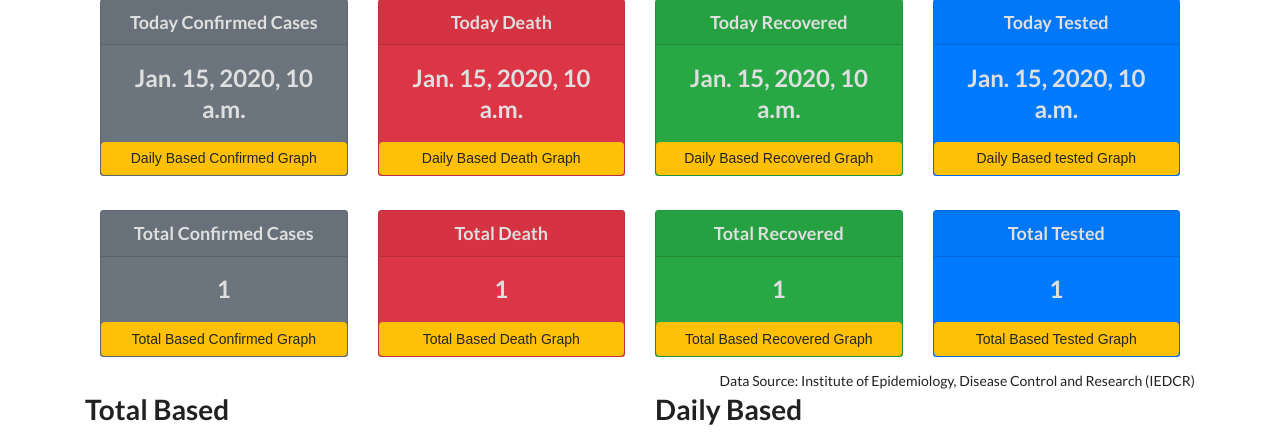
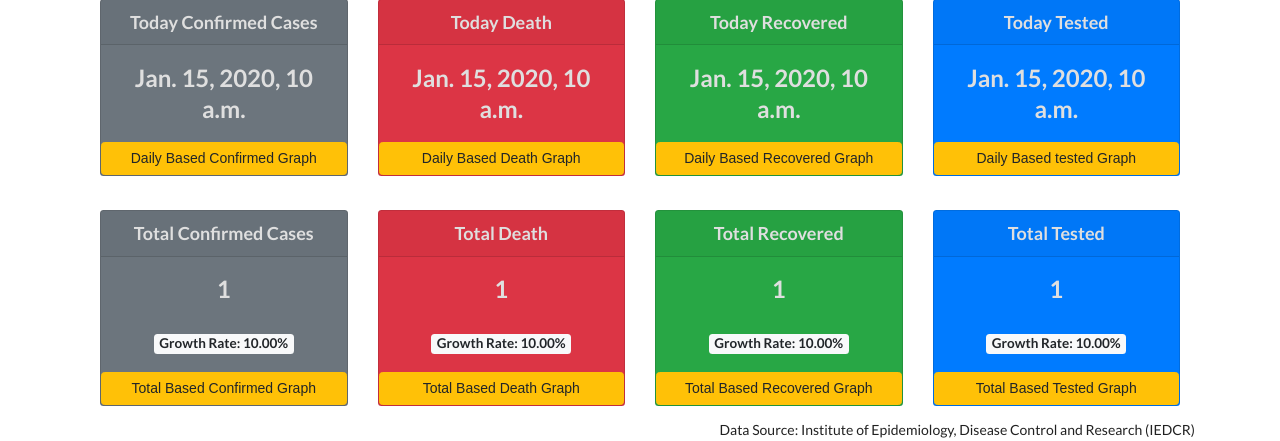
Before and after one commit to NirobxHasan/coronabd, a Django app: template services/templates/services/coronachart.html in a window 1280 px wide. Shown: the part 101-542 px from the top of the page. Run offline with Django 3.2, Linux system fonts and the light colour scheme; the template is opened without the code that fills it: most values are stand-ins (such as "Sample title", 1, 10 or a date in 2020); some libraries are stand-ins or nearby versions.

Commit message:
add growth rate

```diff
--- a/services/templates/services/coronachart.html
+++ b/services/templates/services/coronachart.html
@@ -715,7 +715,10 @@
                 <div class="card text-white bg-secondary mb-3" style="max-width: 18rem;">
                 <div class="card-header text-center"><h3 style="color:rgb(223, 223, 223);">Today Confirmed Cases</h3></div>
                 <div class="card-body">
-                    <h2 class="card-title text-center">{{qs.last.today_confirmed}}</h2>
+                    <h2 class="card-title text-center">{{qs.last.today_confirmed}} </h2>
+
+
+
 
                 </div>
                 <button type="button" class="btn btn-warning" data-toggle="modal" data-target="#dailyconfirmed">
@@ -728,6 +731,7 @@
                     <div class="card-header text-center"><h3 style="color:rgb(223, 223, 223);">Today Death</h3></div>
                     <div class="card-body">
                         <h2 class="card-title text-center">{{qs.last.today_death}}</h2>
+
 
                     </div>
                     <button type="button" class="btn btn-warning" data-toggle="modal" data-target="#dailydeath">
@@ -767,6 +771,7 @@
                 <div class="card-header text-center"><h3 style="color:rgb(223, 223, 223);">Total Confirmed Cases</h3></div>
                 <div class="card-body">
                     <h2 class="card-title text-center">{{qs.last.total_confirmed}}</h2>
+                    <h3 class="text-center"><span class="badge badge-light">Growth Rate: {{confirmed_growthrate|stringformat:".2f"}}%</span></h3>
 
                 </div>
                 <button type="button" class="btn btn-warning" data-toggle="modal" data-target="#totalconfirmed">
@@ -779,6 +784,7 @@
                     <div class="card-header text-center"><h3 style="color:rgb(223, 223, 223);">Total Death</h3></div>
                     <div class="card-body">
                         <h2 class="card-title text-center">{{qs.last.total_death}}</h2>
+                        <h3 class="text-center"><span class="badge badge-light">Growth Rate: {{death_growthrate|stringformat:".2f"}}%</span></h3>
                     </div>
                     <button type="button" class="btn btn-warning" data-toggle="modal" data-target="#totaldeath">
                         Total Based Death Graph
@@ -790,6 +796,7 @@
                 <div class="card-header text-center"><h3 style="color:rgb(223, 223, 223);">Total Recovered</h3></div>
                 <div class="card-body">
                     <h2 class="card-title text-center">{{qs.last.total_recovered}}</h2>
+                    <h3 class="text-center"><span class="badge badge-light">Growth Rate: {{recovered_growthrate|stringformat:".2f"}}%</span></h3>
                 </div>
                 <button type="button" class="btn btn-warning" data-toggle="modal" data-target="#totalrecovered">
                     Total Based Recovered Graph
@@ -801,6 +808,7 @@
                     <div class="card-header text-center"><h3 style="color:rgb(223, 223, 223);">Total Tested</h3></div>
                     <div class="card-body">
                         <h2 class="card-title text-center">{{qs.last.total_tested}}</h2>
+                        <h3 class="text-center"><span class="badge badge-light">Growth Rate: {{tested_growthrate|stringformat:".2f"}}%</span></h3>
                     </div>
                     <button type="button" class="btn btn-warning" data-toggle="modal" data-target="#totaltested">
                         Total Based Tested Graph
```
